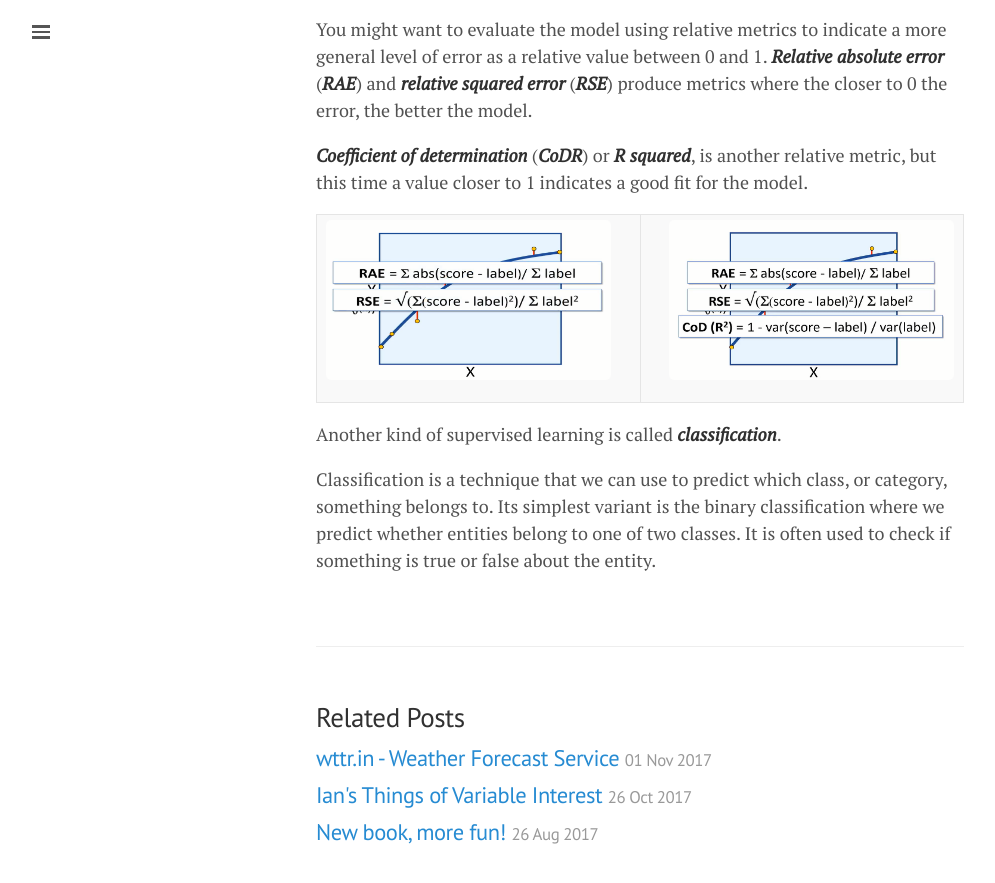
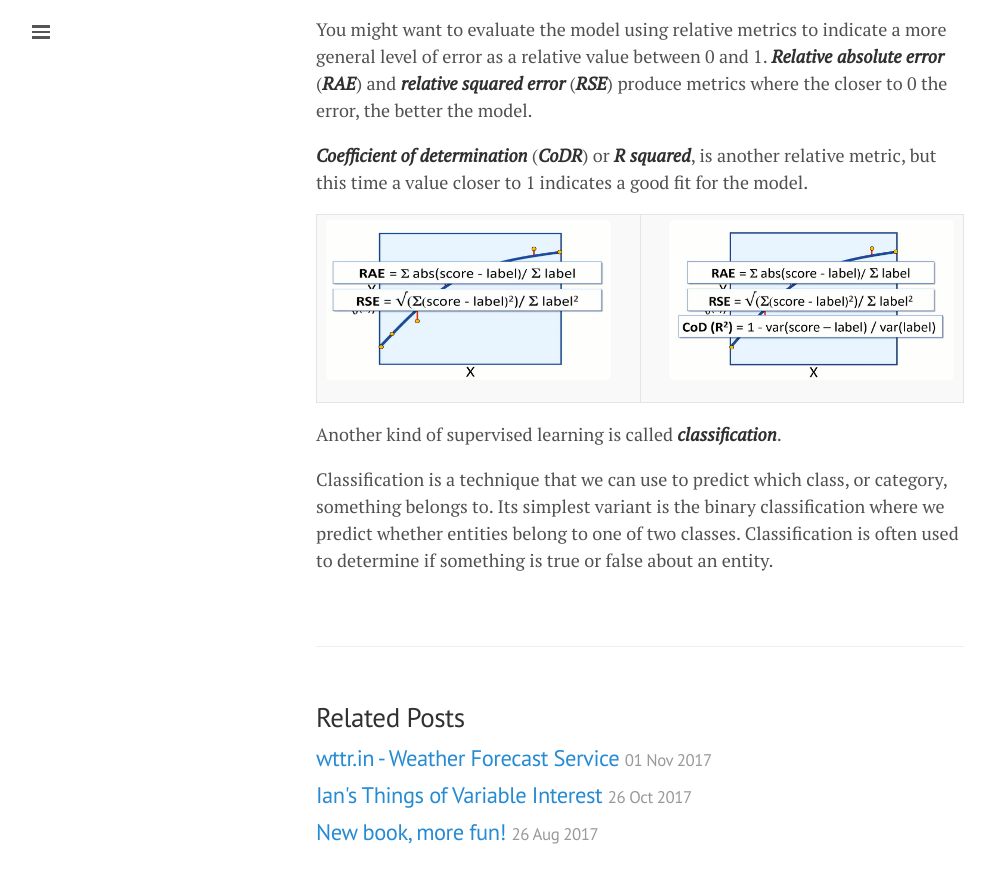
Before and after one commit to lgeurts/lgeurts.github.io, a Jekyll site: the page built from _posts/2018-06-29-artificial-intelligence-basics.md, in a window 1280 px wide and 900 px high, scrolled down 4230 px. Shown: the top 883 px of the window, without its empty margins (0-995 px from the left). Built offline with Jekyll 4.4.1, drawn with Linux system fonts in a browser that asks for light colours; nearby versions of some CDN libraries.

Commit message:
Update 2018-06-29-artificial-intelligence-basics.md

```diff
--- a/_posts/2018-06-29-artificial-intelligence-basics.md
+++ b/_posts/2018-06-29-artificial-intelligence-basics.md
@@ -113,4 +113,4 @@
 
 Another kind of supervised learning is called ***classification***.
 
-Classification is a technique that we can use to predict which class, or category, something belongs to. Its simplest variant is the binary classification where we predict whether entities belong to one of two classes. It is often used to check if something is true or false about the entity.
+Classification is a technique that we can use to predict which class, or category, something belongs to. Its simplest variant is the binary classification where we predict whether entities belong to one of two classes. Classification is often used to determine if something is true or false about an entity.
```
